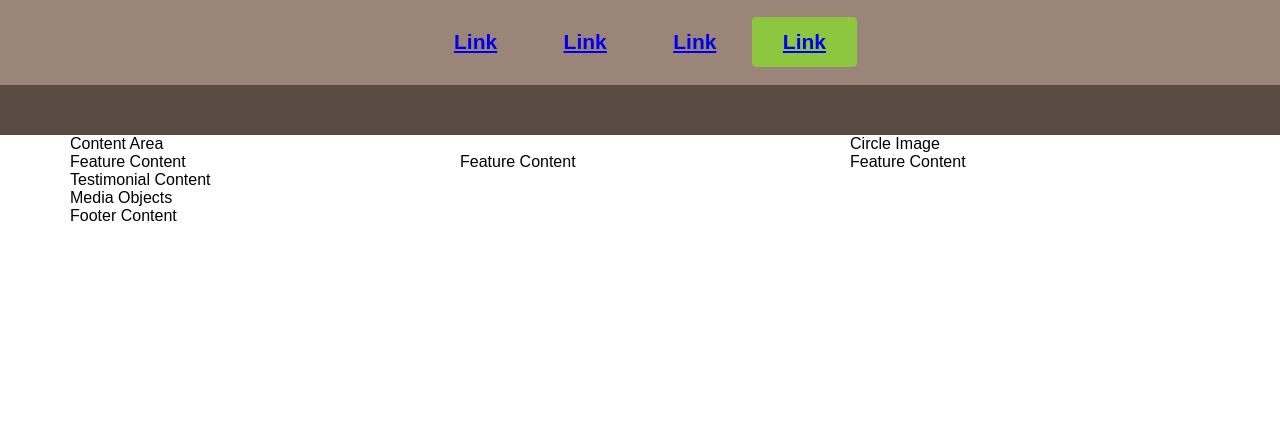
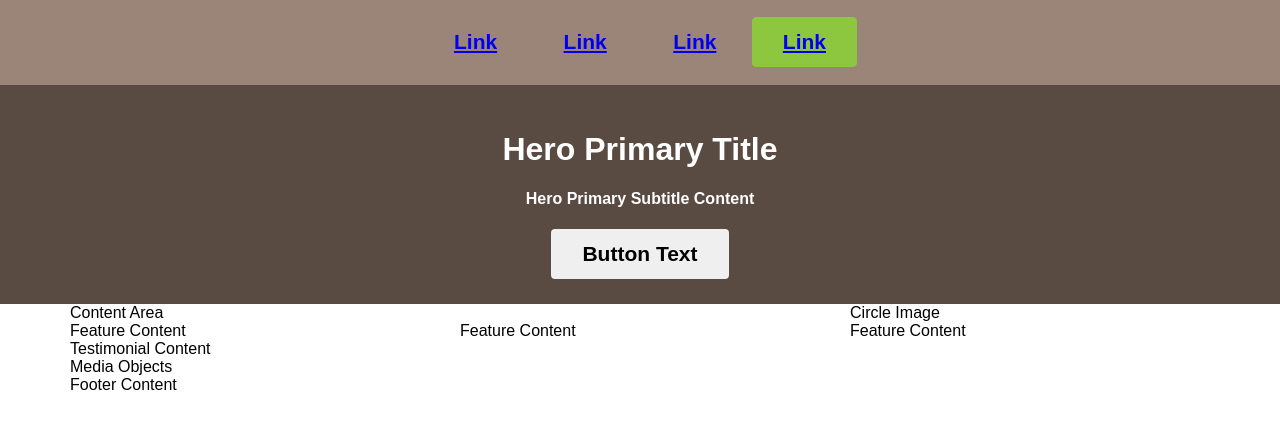
Before and after one commit to rjmohammad-dep/Mod2Lab, a plain HTML site: page index.html in a window 1280 px wide. Shown: the part 104-532 px from the top of the page. Drawn offline with Linux system fonts and the light colour scheme.

Commit message:
finished hero Primary section

```diff
--- a/index.html
+++ b/index.html
@@ -27,7 +27,11 @@
   <main>
     <section class="hero hero-primary">
       <div class="container">
-        <div class="hero-body"></div>
+        <div class="hero-body">
+          <h1 class="hero-title"> Hero Primary Title</h1>
+          <h4 class="hero-subtitle">Hero Primary Subtitle Content</h4>
+          <button class="btn">Button Text</button>
+        </div>
       </div>
     </section>
     <section>
```
